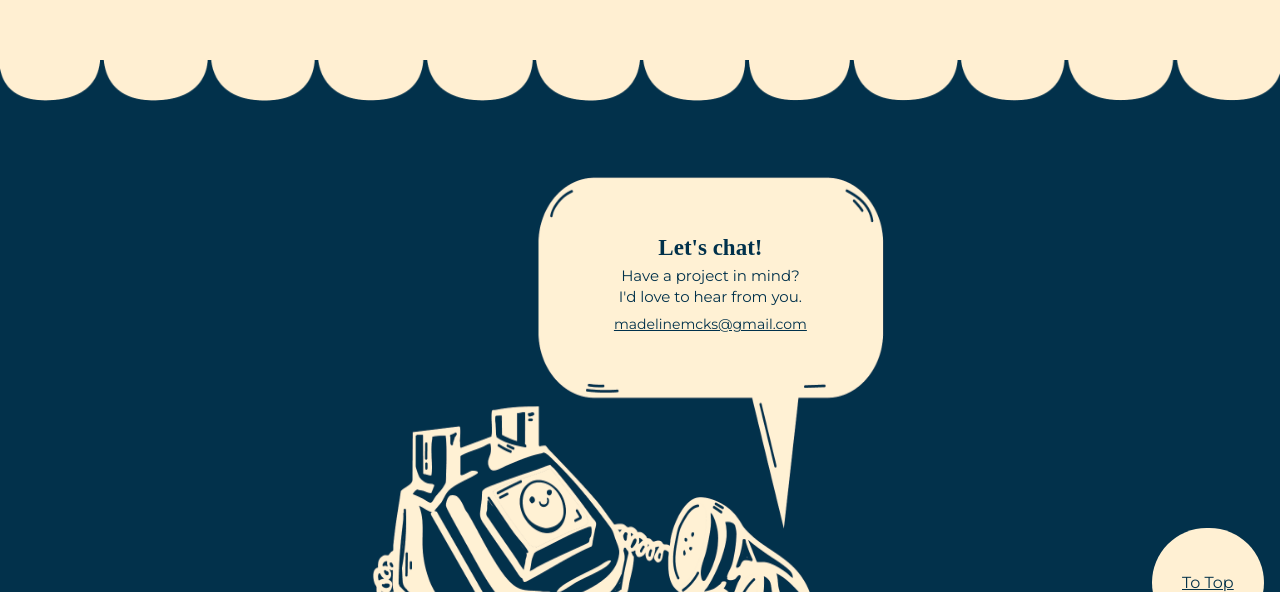
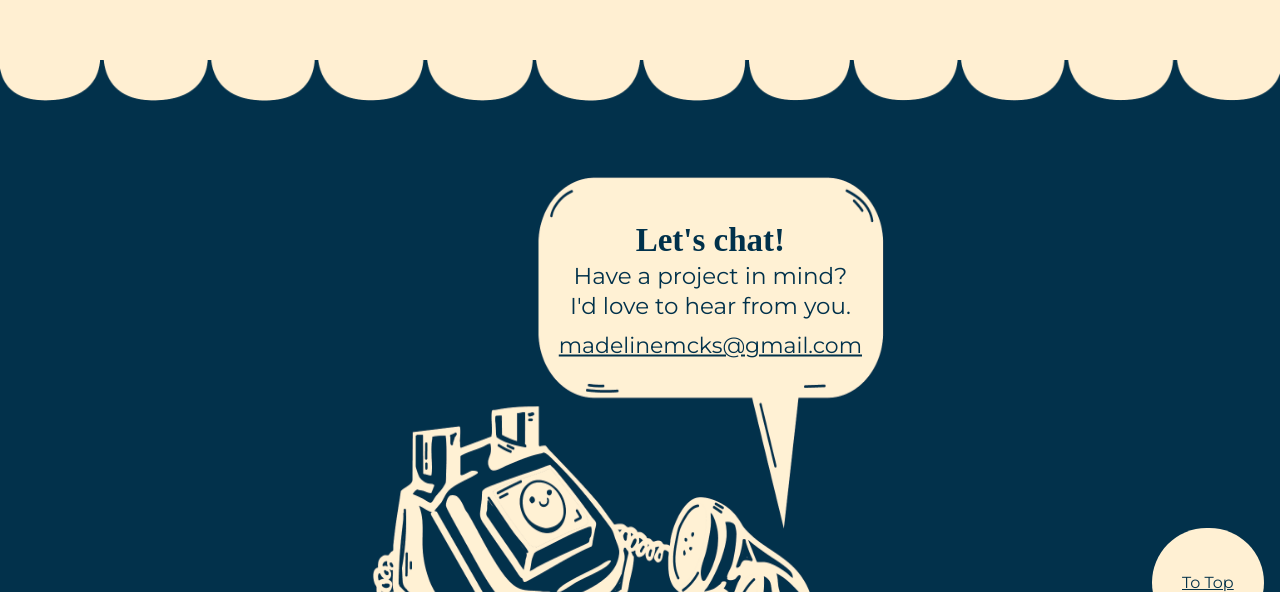
Before and after one commit to madelinemckenzie-scott/MadeALineDesign, a plain HTML site: page index.html in a window 1280 px wide. Shown: the part 2340-2932 px from the top of the page. Drawn offline with Linux system fonts and the light colour scheme; a web font is replaced by a local one.

Commit message:
Add files via upload

```diff
--- a/styles.css
+++ b/styles.css
@@ -364,7 +364,7 @@ html, body {
 
 .speech-text {
     position: absolute;
-    top: 55%;
+    top: 56%;
     left: 55.5%;
     transform: translate(-50%,-50%);
     width: 100%;
@@ -374,22 +374,22 @@ html, body {
 }
 
 .speech-text h2 {
-    font-size: 23px;
-    margin-bottom: 5px;
+    font-size: 33px;
+    margin-bottom: 3px;
     font-family: 'Cutive', serif;
 }
 
 .speech-text p {
-    font-size: 15px;
+    font-size: 23px;
     margin: 2px 0;
     font-family: 'Montserrat', sans-serif;
 }
 
 .speech-text a {
     display: inline-block;
-    margin-top: 7px;
+    margin-top: 10px;
     color: #00314b;
-    font-size: 14px;
+    font-size: 22px;
     font-family: 'Montserrat', sans-serif;
 }
 
```
